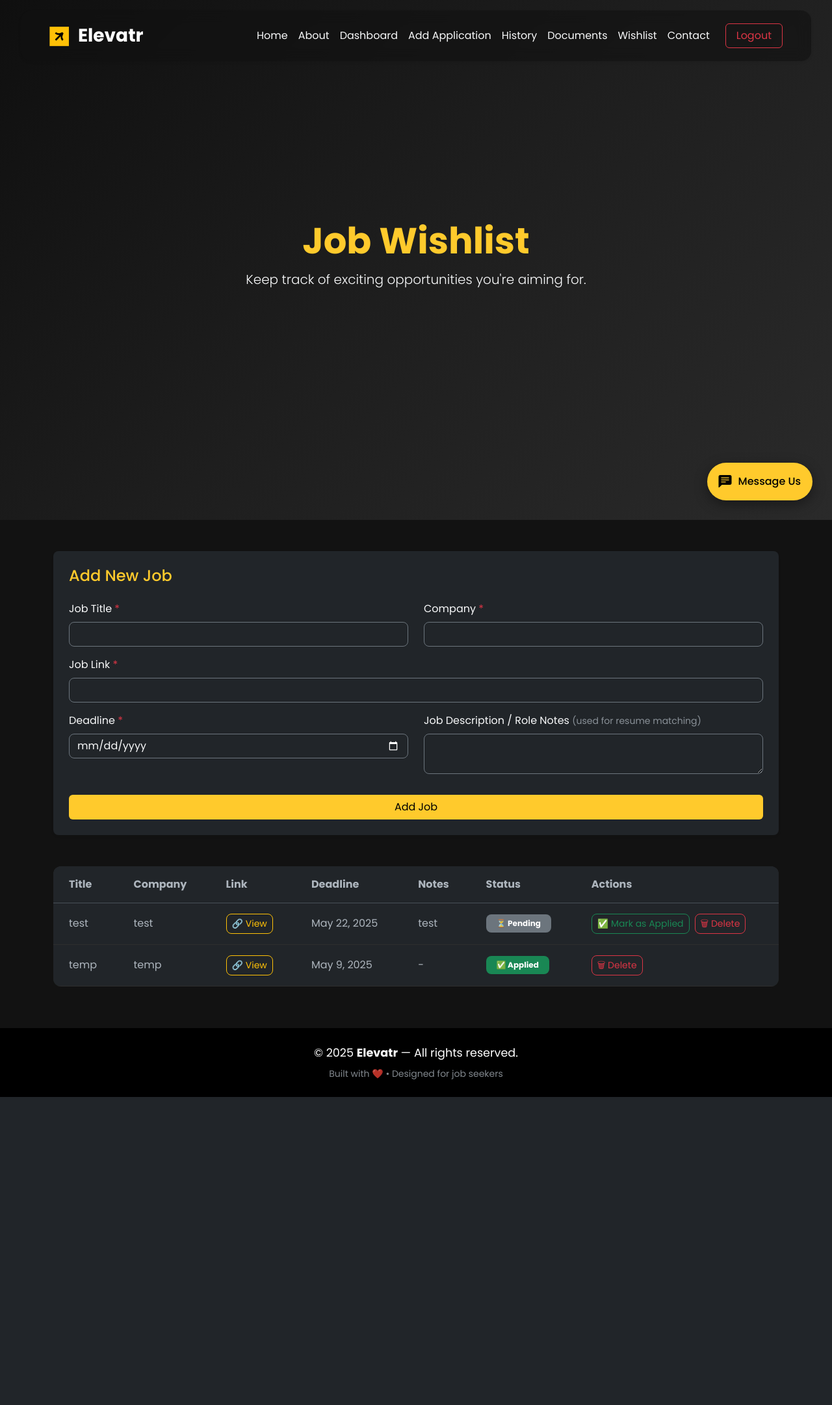
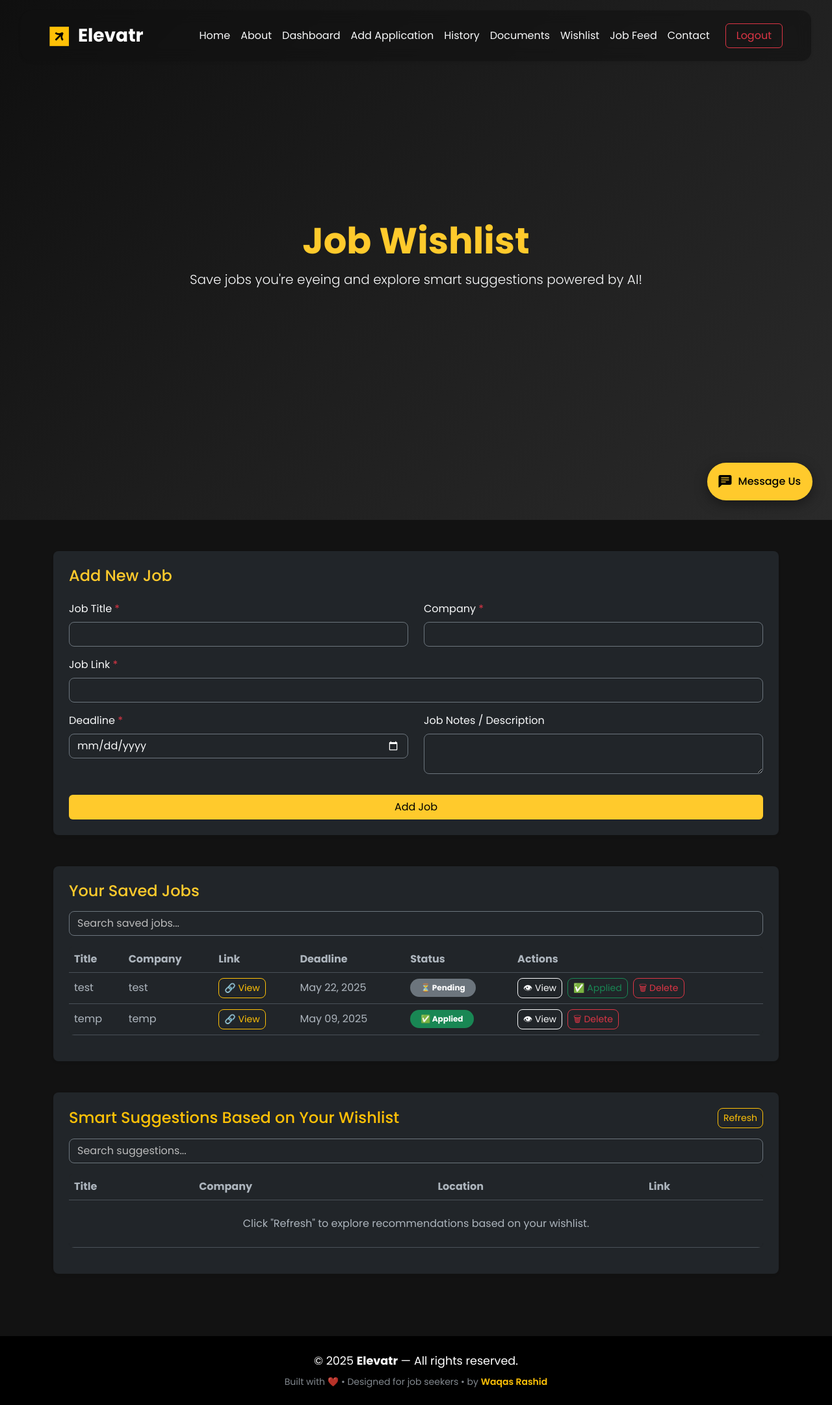
Before and after one commit to waqas-rashid1/ApplyLog, a Django app: page /tracker/wishlist/ in a window 1280 px wide. Shown: the whole page at 65% size. Before the commit the page ends 1688 px from the top, so only its background shows below. Run offline with Django 5.2, Linux system fonts and the light colour scheme; a user stored in the database is signed in; data comes from the database, SQL or seed files in the repository; both versions use the stored data as it was after the commit; some web fonts are replaced.

Commit message:
Add job feed and smart job suggestions from wishlist

```diff
--- a/main/templates/base.html
+++ b/main/templates/base.html
@@ -5,12 +5,10 @@
   <head>
     <meta charset="UTF-8" />
     <meta name="viewport" content="width=device-width, initial-scale=1.0" />
-    <link
-      href="https://cdn.jsdelivr.net/npm/bootstrap@5.3.5/dist/css/bootstrap.min.css"
-      rel="stylesheet"
-      integrity="sha384-SgOJa3DmI69IUzQ2PVdRZhwQ+dy64/BUtbMJw1MZ8t5HZApcHrRKUc4W0kG879m7"
-      crossorigin="anonymous"
-    />
+
+    <script src="https://cdn.jsdelivr.net/npm/bootstrap@5.3.5/dist/js/bootstrap.bundle.min.js"
+      crossorigin="anonymous"></script>
+
     <link
       href="https://fonts.googleapis.com/css2?family=Poppins:wght@300;400;500;600;700&display=swap"
       rel="stylesheet"
@@ -168,6 +166,11 @@ Elevatr
                 >Wishlist</a
               >
             </li>
+            <li class="nav-item">
+              <a class="nav-link text-light" href="{% url 'live_job_list'%}"
+                >Job Feed</a
+              >
+            </li>
             {% endif %}
             <li class="nav-item">
               <a class="nav-link text-light" href="{% url 'contact' %}"
@@ -213,16 +216,12 @@ Elevatr
         <p class="mb-1">
           &copy; 2025 <strong>Elevatr</strong> — All rights reserved.
         </p>
-        <small class="text-muted"
-          >Built with ❤️ • Designed for job seekers</small
-        >
+        <small class="text-muted">
+        Built with ❤️ • Designed for job seekers • by
+        <a href="https://www.linkedin.com/in/waqas-rashid1" target="_blank" class="text-warning text-decoration-none fw-semibold">Waqas Rashid</a>
+        </small>
       </div>
     </footer>
 
-    <script
-      src="https://cdn.jsdelivr.net/npm/bootstrap@5.3.5/dist/js/bootstrap.bundle.min.js"
-      integrity="sha384-qX6qeKkUO0sJzZl6Dd6Kl8N6rRvZz2+jtdZUJbcQ+8KSc4Ot+1gdr0XDmzfdEibn"
-      crossorigin="anonymous"
-    ></script>
   </body>
 </html>
--- a/main/tracker/forms.py
+++ b/main/tracker/forms.py
@@ -1,5 +1,6 @@
 # forms.py
 from django import forms
+from django.core.exceptions import ValidationError
 from .models import Application
 from .models import Document
 from .models import SavedJob
@@ -40,6 +41,28 @@ class DocumentForm(forms.ModelForm):
         for field in self.fields.values():
             field.required = True
 
+    def clean_file(self):
+        file = self.cleaned_data.get('file')
+
+        if not file:
+            raise ValidationError("Please upload a file.")
+
+        # ✅ File size check (5MB max)
+        max_size = 5 * 1024 * 1024  # 5 MB
+        if file.size > max_size:
+            raise ValidationError("File size must be less than 5 MB.")
+
+        # ✅ MIME type check
+        allowed_types = [
+            'application/pdf',
+            'application/msword',
+            'application/vnd.openxmlformats-officedocument.wordprocessingml.document'
+        ]
+        if file.content_type not in allowed_types:
+            raise ValidationError("Only PDF, DOC, or DOCX files are allowed.")
+
+        return file
+
 class SavedJobForm(forms.ModelForm):
     class Meta:
         model = SavedJob
--- a/main/tracker/templates/add_application.html
+++ b/main/tracker/templates/add_application.html
@@ -146,6 +146,12 @@
           </div>
           <div class="col-md-8">
             <input type="file" name="resume" id="id_resume" class="form-control" style="background-color: #444; color: white;">
+
+            {% if form.resume.errors %}
+              <div class="text-danger small mt-1">
+                {{ form.resume.errors.0 }}
+              </div>
+            {% endif %}
           </div>
         </div>
 
--- a/main/tracker/templates/document_library.html
+++ b/main/tracker/templates/document_library.html
@@ -55,6 +55,9 @@
             Select File <span class="text-danger">*</span>
           </label>
           <div class="mt-1">{{ form.file }}</div>
+          {% if form.file.errors %}
+          <div class="text-danger small">{{ form.file.errors.0 }}</div>
+          {% endif %}
         </div>
 
         <button type="submit" class="btn btn-warning w-100">Upload Document</button>
--- a/main/tracker/templates/wishlist.html
+++ b/main/tracker/templates/wishlist.html
@@ -8,40 +8,40 @@
 <section class="d-flex align-items-center justify-content-center text-white" style="height: 100vh; background: linear-gradient(135deg, #0f0f0f, #1e1e1e, #2a2a2a);">
   <div class="text-center">
     <h1 class="display-4 fw-bold" style="color: #ffca2c;">Job Wishlist</h1>
-    <p class="lead text-light">Keep track of exciting opportunities you're aiming for.</p>
+    <p class="lead text-light">Save jobs you're eyeing and explore smart suggestions powered by AI!</p>
   </div>
 </section>
 
-<!-- Main Content -->
+<!-- Main Section -->
 <section class="py-5 px-4" style="background-color: #121212;">
   <div class="container text-light">
 
     <!-- Add Job Form -->
     <div class="bg-dark p-4 rounded-3 mb-5 shadow-sm">
       <h4 class="mb-4" style="color: #ffca2c;">Add New Job</h4>
-      <form method="POST">
+      <form method="POST" id="job-form">
         {% csrf_token %}
         <div class="row">
           <div class="col-md-6 mb-3">
-            <label for="id_job_title" class="form-label">Job Title <span class="text-danger">*</span> </label>
+            <label class="form-label">Job Title <span class="text-danger">*</span></label>
             {{ form.job_title|add_class:"form-control bg-dark text-light border border-secondary rounded-3" }}
           </div>
           <div class="col-md-6 mb-3">
-            <label for="id_company" class="form-label">Company <span class="text-danger">*</span> </label>
+            <label class="form-label">Company <span class="text-danger">*</span></label>
             {{ form.company|add_class:"form-control bg-dark text-light border border-secondary rounded-3" }}
           </div>
         </div>
         <div class="mb-3">
-          <label for="id_job_link" class="form-label">Job Link <span class="text-danger">*</span> </label>
+          <label class="form-label">Job Link <span class="text-danger">*</span></label>
           {{ form.job_link|add_class:"form-control bg-dark text-light border border-secondary rounded-3" }}
         </div>
         <div class="row">
           <div class="col-md-6 mb-3">
-            <label for="id_deadline" class="form-label">Deadline <span class="text-danger">*</span></label>
+            <label class="form-label">Deadline <span class="text-danger">*</span></label>
             {{ form.deadline|add_class:"form-control bg-dark text-light border border-secondary rounded-3" }}
           </div>
           <div class="col-md-6 mb-3">
-            <label for="id_notes" class="form-label">Job Description / Role Notes <small class="text-muted">(used for resume matching)</small></label>
+            <label class="form-label">Job Notes / Description</label>
             {{ form.notes|add_class:"form-control bg-dark text-light border border-secondary rounded-3" }}
           </div>
         </div>
@@ -50,58 +50,177 @@
     </div>
 
     <!-- Saved Jobs Table -->
-    <div class="table-responsive">
-        <table class="table align-middle text-light" style="background-color: #1a1a1a; border-radius: 12px; overflow: hidden;">
+    <div class="bg-dark p-4 rounded-3 mb-5 shadow-sm">
+      <h4 class="mb-3" style="color: #ffca2c;">Your Saved Jobs</h4>
+      <input id="wishlistSearch" type="text" class="form-control mb-3 bg-dark text-light border-secondary rounded-3" placeholder="Search saved jobs...">
+      <div class="table-responsive">
+        <table class="table align-middle text-light table-hover rounded-3 overflow-hidden" style="background-color: #1a1a1a;" id="wishlist-table">
           <thead class="text-warning" style="background-color: #2a2a2a;">
             <tr>
-              <th class="py-3 px-4">Title</th>
-              <th class="py-3 px-4">Company</th>
-              <th class="py-3 px-4">Link</th>
-              <th class="py-3 px-4">Deadline</th>
-              <th class="py-3 px-4">Notes</th>
-              <th class="py-3 px-4">Status</th>
-              <th class="py-3 px-4">Actions</th>
+              <th>Title</th>
+              <th>Company</th>
+              <th>Link</th>
+              <th>Deadline</th>
+              <th>Status</th>
+              <th>Actions</th>
             </tr>
           </thead>
           <tbody>
             {% for job in saved_jobs %}
-            <tr style="background-color: {% if job.applied %}#1e2a1e{% else %}#1a1a1a{% endif %}; border-bottom: 1px solid #2e2e2e;">
-              <td class="py-3 px-4">{{ job.job_title }}</td>
-              <td class="py-3 px-4">{{ job.company }}</td>
-              <td class="py-3 px-4">
-                <a href="{{ job.job_link }}" target="_blank" class="btn btn-sm btn-outline-warning rounded-3">🔗 View</a>
-              </td>
-              <td class="py-3 px-4">{{ job.deadline|default:"-" }}</td>
-              <td class="py-3 px-4">{{ job.notes|default:"-" }}</td>
-              <td class="py-3 px-4">
+            <tr style="background-color: {% if job.applied %}#1e2a1e{% else %}#1a1a1a{% endif %};">
+              <td>{{ job.job_title }}</td>
+              <td>{{ job.company }}</td>
+              <td><a href="{{ job.job_link }}" target="_blank" class="btn btn-sm btn-outline-warning rounded-3">🔗 View</a></td>
+              <td>{{ job.deadline|date:"M d, Y"|default:"-" }}</td>
+              <td>
                 {% if job.applied %}
-                  <span class="badge rounded-3 bg-success px-3 py-2">✅ Applied</span>
+                  <span class="badge bg-success rounded-pill px-3 py-2">✅ Applied</span>
                 {% else %}
-                  <span class="badge rounded-3 bg-secondary px-3 py-2">⏳ Pending</span>
+                  <span class="badge bg-secondary rounded-pill px-3 py-2">⏳ Pending</span>
                 {% endif %}
               </td>
-              <td class="py-3 px-4">
-                <div class="d-flex flex-wrap gap-2">
+              <td>
+                <div class="d-flex gap-2 flex-wrap">
+                  <button class="btn btn-sm btn-outline-light rounded-3" onclick="viewDetails(`{{ job.job_title|escapejs }}`, `{{ job.company|escapejs }}`, '{{ job.job_link }}', '{{ job.deadline|date:"M d, Y" }}', `{{ job.notes|linebreaksbr }}`)">👁 View</button>
                   {% if not job.applied %}
-                    <a href="{% url 'mark_job_applied' job.id %}" class="btn btn-sm btn-outline-success rounded-3">✅ Mark as Applied</a>
+                    <a href="{% url 'mark_job_applied' job.id %}" class="btn btn-sm btn-outline-success rounded-3">✅ Applied</a>
                   {% endif %}
                   <a href="{% url 'delete_saved_job' job.id %}" class="btn btn-sm btn-outline-danger rounded-3">🗑 Delete</a>
                 </div>
               </td>
             </tr>
+            {% empty %}
+            <tr><td colspan="6" class="text-center py-4">No jobs saved yet.</td></tr>
             {% endfor %}
           </tbody>
         </table>
       </div>
+    </div>
+
+    <!-- Smart Suggestions Based on Wishlist -->
+    <div class="bg-dark p-4 rounded-3 mb-5 shadow-sm">
+      <div class="d-flex justify-content-between align-items-center mb-3">
+        <h4 class="text-warning mb-0">Smart Suggestions Based on Your Wishlist</h4>
+        <button class="btn btn-sm btn-outline-warning rounded-3" onclick="loadAllSuggestions()">Refresh</button>
+      </div>
+      <input id="suggestionSearch" type="text" class="form-control mb-3 bg-dark text-light border-secondary rounded-3" placeholder="Search suggestions...">
+      <div class="table-responsive">
+        <table class="table align-middle text-light table-hover rounded-3 overflow-hidden" style="background-color: #1a1a1a;" id="all-suggestions-table">
+          <thead class="text-warning" style="background-color: #2a2a2a;">
+            <tr>
+              <th>Title</th>
+              <th>Company</th>
+              <th>Location</th>
+              <th>Link</th>
+            </tr>
+          </thead>
+          <tbody id="all-suggestions-body">
+            <tr>
+              <td colspan="4" class="text-center py-4">Click "Refresh" to explore recommendations based on your wishlist.</td>
+            </tr>
+          </tbody>
+        </table>
+      </div>
+    </div>
 
   </div>
 </section>
 
+<!-- Modal -->
+<div class="modal fade" id="detailsModal" tabindex="-1" aria-hidden="true">
+  <div class="modal-dialog modal-lg modal-dialog-centered">
+    <div class="modal-content bg-dark text-light rounded-4">
+      <div class="modal-header border-secondary">
+        <h5 class="modal-title">Job Details</h5>
+        <button type="button" class="btn-close btn-close-white" data-bs-dismiss="modal" aria-label="Close"></button>
+      </div>
+      <div class="modal-body">
+        <p><strong>Title:</strong> <span id="detailsTitle"></span></p>
+        <p><strong>Company:</strong> <span id="detailsCompany"></span></p>
+        <p><strong>Deadline:</strong> <span id="detailsDeadline"></span></p>
+        <p><strong>Link:</strong> <a href="#" id="detailsLink" target="_blank">🔗 Open</a></p>
+        <p><strong>Notes:</strong><br><span id="detailsNotes"></span></p>
+      </div>
+    </div>
+  </div>
+</div>
+
+<!-- Script -->
+<script>
+  function escapeHtml(text) {
+    return text.replace(/&/g, "&amp;")
+               .replace(/</g, "&lt;")
+               .replace(/>/g, "&gt;")
+               .replace(/"/g, "&quot;")
+               .replace(/'/g, "&#039;");
+  }
+
+  function viewDetails(title, company, link, deadline, notes) {
+    document.getElementById("detailsTitle").textContent = title;
+    document.getElementById("detailsCompany").textContent = company;
+    document.getElementById("detailsDeadline").textContent = deadline;
+    document.getElementById("detailsLink").href = link;
+    document.getElementById("detailsNotes").innerHTML = notes;
+    new bootstrap.Modal(document.getElementById("detailsModal")).show();
+  }
+
+  function loadAllSuggestions() {
+    const body = document.getElementById("all-suggestions-body");
+    body.innerHTML = `<tr><td colspan="4" class="text-center py-4">⏳ Loading smart job suggestions...</td></tr>`;
+    fetch("/tracker/smart-suggestions-all/")
+      .then(res => res.json())
+      .then(data => {
+        const suggestions = data.suggestions || [];
+        if (suggestions.length === 0) {
+          body.innerHTML = `<tr><td colspan="4" class="text-center py-4">⚠️ No suggestions found.</td></tr>`;
+          return;
+        }
+        let rows = "";
+        suggestions.forEach(job => {
+          rows += `
+            <tr>
+              <td>${escapeHtml(job.title || 'N/A')}</td>
+              <td>${escapeHtml(job.company || 'N/A')}</td>
+              <td>${escapeHtml(job.location || 'N/A')}</td>
+              <td><a href="${job.link}" target="_blank" class="btn btn-sm btn-outline-warning">🔗 View</a></td>
+            </tr>
+          `;
+        });
+        body.innerHTML = rows;
+      })
+      .catch(() => {
+        body.innerHTML = `<tr><td colspan="4" class="text-center text-danger py-4">🚫 Failed to load suggestions.</td></tr>`;
+      });
+  }
+
+  // Search functionality
+  document.getElementById("wishlistSearch").addEventListener("input", function() {
+    const input = this.value.toLowerCase();
+    document.querySelectorAll("#wishlist-table tbody tr").forEach(row => {
+      const rowText = row.textContent.toLowerCase();
+      row.style.display = rowText.includes(input) ? "" : "none";
+    });
+  });
+
+  document.getElementById("suggestionSearch").addEventListener("input", function() {
+    const input = this.value.toLowerCase();
+    document.querySelectorAll("#all-suggestions-table tbody tr").forEach(row => {
+      const rowText = row.textContent.toLowerCase();
+      row.style.display = rowText.includes(input) ? "" : "none";
+    });
+  });
+
+  // Validate form
+  document.getElementById('job-form').addEventListener('submit', function(e) {
+    const requiredFields = ['id_job_title', 'id_company', 'id_job_link'];
+    for (let id of requiredFields) {
+      if (!document.getElementById(id).value.trim()) {
+        e.preventDefault();
+        alert("Please fill all required fields.");
+        return;
+      }
+    }
+  });
+</script>
+
 {% endblock %}
-
-<style>
-    .form-control:focus {
-      border-color: #ffca2c !important;
-      box-shadow: 0 0 0 0.2rem rgba(255, 202, 44, 0.25);
-    }
-</style>
--- a/main/tracker/urls.py
+++ b/main/tracker/urls.py
@@ -14,4 +14,9 @@ urlpatterns = [
     path('update-status/<int:application_id>/', views.update_application_status, name='update_application_status'),
     path("fetch-job-info/", views.fetch_job_info, name="fetch_job_info"),
     path('resume-match/', views.upload_resume_and_match, name='resume_match'),
+    # path('smart-suggestions/<int:job_id>/', views.smart_suggestions, name='smart_suggestions'),
+    # path('smart-suggestions-by-title/', views.smart_suggestions_by_title, name='smart_suggestions_by_title'),
+    path("jobs/", views.live_job_list, name="live_job_list"),
+    path('live-jobs/', views.live_job_list_view, name='live_job_list'),
+    path('smart-suggestions-all/', views.smart_suggestions_all, name='smart_suggestions_all'),
 ]
--- a/main/tracker/views.py
+++ b/main/tracker/views.py
@@ -507,3 +507,103 @@ def upload_resume_and_match(request):
             os.remove(file_path)
 
     return JsonResponse({'error': 'No resume uploaded'}, status=400)
+
+
+# live job feed views
+import logging
+import requests
+from django.http import JsonResponse
+from django.views.decorators.http import require_GET
+
+logger = logging.getLogger(__name__)
+
+RAPIDAPI_KEY = "ac0fa29d81mshbb893cbbbbf1eb5p15b4abjsn486de655cb57"
+
+@require_GET
+def live_job_list(request):
+    title = request.GET.get("title", "").strip()
+    if not title:
+        return JsonResponse({"error": "Please provide a job title"}, status=400)
+
+    try:
+        url = "https://jsearch.p.rapidapi.com/search"
+        headers = {
+            "X-RapidAPI-Key": RAPIDAPI_KEY,
+            "X-RapidAPI-Host": "jsearch.p.rapidapi.com"
+        }
+        params = {
+            "query": title,
+            "page": "1",
+            "num_pages": "1"
+        }
+
+        response = requests.get(url, headers=headers, params=params, timeout=10)
+
+        logger.info(f"Status Code: {response.status_code}")
+        logger.debug(f"Raw response: {response.text[:300]}")
+
+        if response.status_code != 200:
+            return JsonResponse({
+                "error": "API request failed",
+                "status": response.status_code
+            }, status=response.status_code)
+
+        data = response.json()
+        jobs = []
+
+        for job in data.get("data", [])[:10]:
+            jobs.append({
+                "title": job.get("job_title", "N/A"),
+                "company": job.get("employer_name", "N/A"),
+                "location": job.get("job_city", "Remote"),
+                "link": job.get("job_apply_link", "#")
+            })
+
+        return JsonResponse({"results": jobs})
+    except Exception as e:
+        logger.error(f"Job fetch error: {str(e)}", exc_info=True)
+        return JsonResponse({
+            "error": "Job API failed",
+            "details": str(e)
+        }, status=500)
+
+def live_job_list_view(request):
+    return render(request, 'jobs_list.html')
+
+
+#smart suggestions according to job title of wishlist
+import requests
+from django.http import JsonResponse
+from .models import SavedJob
+from django.contrib.auth.decorators import login_required
+
+@login_required
+def smart_suggestions_all(request):
+    user = request.user
+    saved_titles = SavedJob.objects.filter(user=user).values_list('job_title', flat=True).distinct()
+
+    suggestions = []
+    headers = {
+        "x-rapidapi-key": "ac0fa29d81mshbb893cbbbbf1eb5p15b4abjsn486de655cb57",
+        "x-rapidapi-host": "jsearch.p.rapidapi.com"
+    }
+
+    for title in saved_titles:
+        url = f"https://jsearch.p.rapidapi.com/search?query={title}&page=1&num_pages=1"
+        try:
+            response = requests.get(url, headers=headers, timeout=10)
+            if response.status_code == 200:
+                data = response.json()
+                for job in data.get("data", []):
+                    suggestions.append({
+                        "title": job.get("job_title"),
+                        "company": job.get("employer_name"),
+                        "location": job.get("job_city") or job.get("job_country") or "N/A",
+                        "link": job.get("job_apply_link"),
+                        "source": "RapidAPI"
+                    })
+        except Exception as e:
+            print(f"Error fetching jobs for title '{title}':", str(e))
+            continue
+
+    return JsonResponse({"suggestions": suggestions})
```
Also changed, not shown: main/main/settings.py (+14 -0 lines), main/tracker/templates/jobs_list.html (added, +95 -0 lines), main/db.sqlite3, 2 other files.
